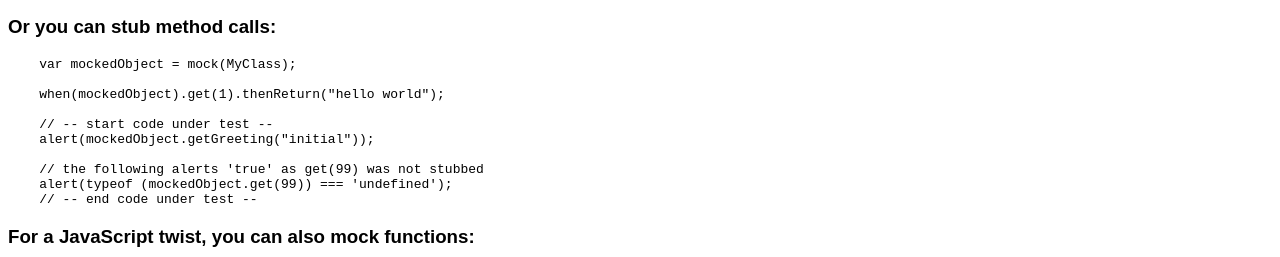
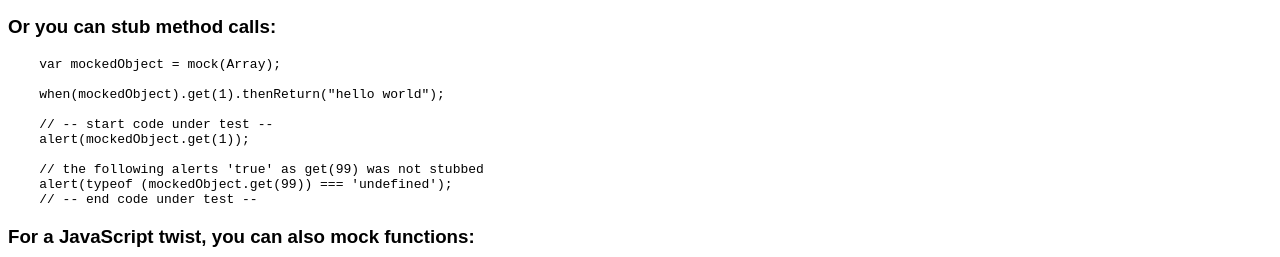
Before and after one commit to cleishm/jsmockito, a plain HTML site: page index.html in a window 1280 px wide. Shown: the part 620-877 px from the top of the page. Drawn offline with Linux system fonts and the light colour scheme.

Commit message:
Fixed example error

```diff
--- a/index.html
+++ b/index.html
@@ -105,12 +105,12 @@ into it. If you're integrating with <a href="http://github.com/nkallen/screw-uni
 <h3>Or you can stub method calls:</h3>
 
 <pre>
-    var mockedObject = mock(MyClass);
+    var mockedObject = mock(Array);
 
     when(mockedObject).get(1).thenReturn("hello world");
 
     // -- start code under test --
-    alert(mockedObject.getGreeting("initial"));
+    alert(mockedObject.get(1));
 
     // the following alerts 'true' as get(99) was not stubbed
     alert(typeof (mockedObject.get(99)) === 'undefined');
```
